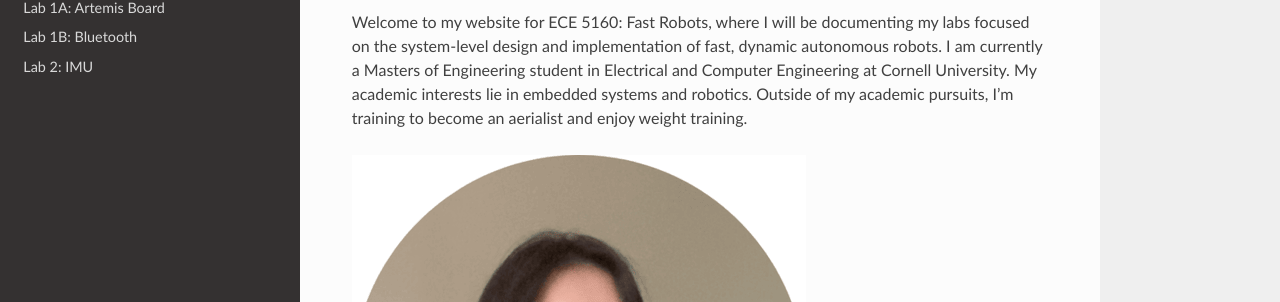
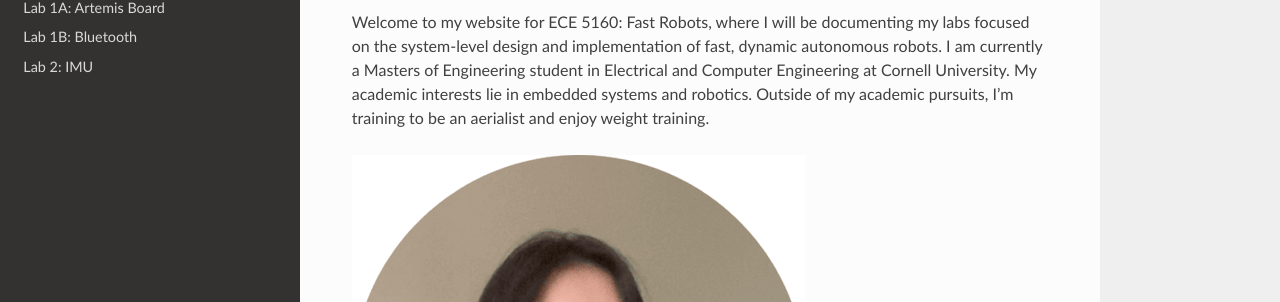
Before and after one commit to ayl48/FastRobots, a Sphinx documentation site: the page built from source/home.md, in a window 1280 px wide and 1003 px high. Shown: the part 205-507 px from the top of the window. Built offline with Sphinx 7.4.7 and the Read the Docs theme 3.1.0, drawn with Linux system fonts in a browser that asks for light colours.

Commit message:
Small edits

```diff
--- a/source/home.md
+++ b/source/home.md
@@ -3,6 +3,6 @@
 ## Annabel Lian
 
 Welcome to my website for ECE 5160: Fast Robots, where I will be documenting my labs focused on the system-level design and implementation of fast, dynamic autonomous robots.
-I am currently a Masters of Engineering student in Electrical and Computer Engineering at Cornell University. My academic interests lie in embedded systems and robotics. Outside of my academic pursuits, I’m training to become an aerialist and enjoy weight training.
+I am currently a Masters of Engineering student in Electrical and Computer Engineering at Cornell University. My academic interests lie in embedded systems and robotics. Outside of my academic pursuits, I’m training to be an aerialist and enjoy weight training.
 
 ![](images/home/Profile.png)
```
Also changed, not shown: source/Lab1A.md (+4 -4 lines), source/Lab2.md (+11 -0 lines), 2 other files.
